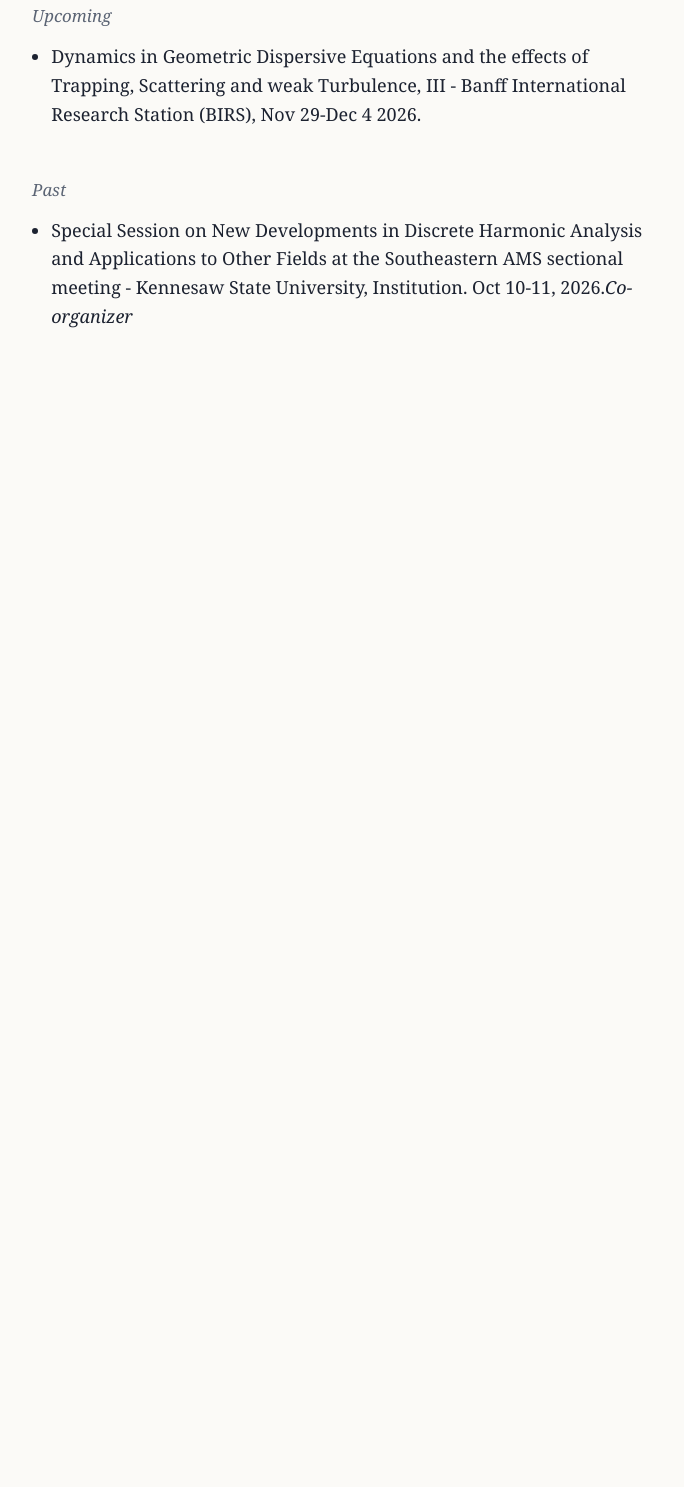
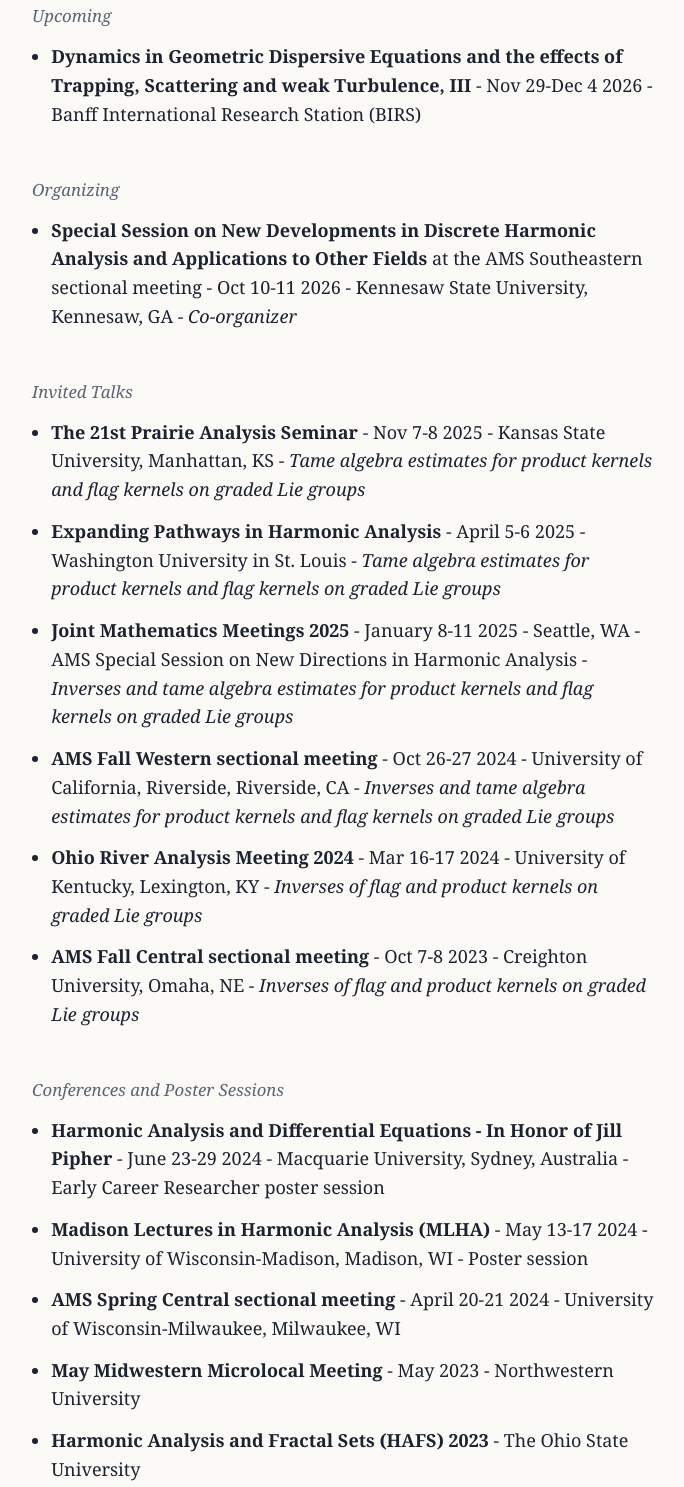
Before and after one commit to stokolosa/stokolosa.github.io, a plain HTML site: page talks.html in a window 1280 px wide. Shown: the part 350-1837 px from the top of the page, without its empty margins (296-980 px from the left). Before the commit the page ends 800 px from the top, so only its background shows below. Drawn offline with Linux system fonts and the light colour scheme.

Commit message:
Add files via upload

```diff
--- a/talks.html
+++ b/talks.html
@@ -28,17 +28,47 @@
   <section>
     <h2>Upcoming</h2>
     <ul>
-      <li>Dynamics in Geometric Dispersive Equations and the effects of Trapping, Scattering
-and weak Turbulence, III - Banff International Research Station (BIRS), Nov 29-Dec 4 2026.</li>
+      <li><strong>Dynamics in Geometric Dispersive Equations and the effects of Trapping, Scattering and weak Turbulence, III</strong> - Nov 29-Dec 4 2026 - Banff International Research Station (BIRS)</li>
     </ul>
   </section>
 
   <section>
-    <h2>Past</h2>
+    <h2>Organizing</h2>
     <ul>
-      <li>Special Session on New Developments in Discrete
-Harmonic Analysis and Applications to Other Fields at the Southeastern AMS sectional
-meeting - Kennesaw State University, Institution. Oct 10-11, 2026.<em>Co-organizer</em></li>
+      <li><strong>Special Session on New Developments in Discrete Harmonic Analysis and Applications to Other Fields</strong> at the AMS Southeastern sectional meeting - Oct 10-11 2026 - Kennesaw State University, Kennesaw, GA - <em>Co-organizer</em></li>
+    </ul>
+  </section>
+
+  <section>
+    <h2>Invited Talks</h2>
+    <ul>
+      <li><strong>The 21st Prairie Analysis Seminar</strong> - Nov 7-8 2025 - Kansas State University, Manhattan, KS - <em>Tame algebra estimates for product kernels and flag kernels on graded Lie groups</em></li>
+      <li><strong>Expanding Pathways in Harmonic Analysis</strong> - April 5-6 2025 - Washington University in St. Louis - <em>Tame algebra estimates for product kernels and flag kernels on graded Lie groups</em></li>
+      <li><strong>Joint Mathematics Meetings 2025</strong> - January 8-11 2025 - Seattle, WA - AMS Special Session on New Directions in Harmonic Analysis - <em>Inverses and tame algebra estimates for product kernels and flag kernels on graded Lie groups</em></li>
+      <li><strong>AMS Fall Western sectional meeting</strong> - Oct 26-27 2024 - University of California, Riverside, Riverside, CA - <em>Inverses and tame algebra estimates for product kernels and flag kernels on graded Lie groups</em></li>
+      <li><strong>Ohio River Analysis Meeting 2024</strong> - Mar 16-17 2024 - University of Kentucky, Lexington, KY - <em>Inverses of flag and product kernels on graded Lie groups</em></li>
+      <li><strong>AMS Fall Central sectional meeting</strong> - Oct 7-8 2023 - Creighton University, Omaha, NE - <em>Inverses of flag and product kernels on graded Lie groups</em></li>
+    </ul>
+  </section>
+
+  <section>
+    <h2>Conferences and Poster Sessions</h2>
+    <ul>
+      <li><strong>Harmonic Analysis and Differential Equations - In Honor of Jill Pipher</strong> - June 23-29 2024 - Macquarie University, Sydney, Australia - Early Career Researcher poster session</li>
+      <li><strong>Madison Lectures in Harmonic Analysis (MLHA)</strong> - May 13-17 2024 - University of Wisconsin-Madison, Madison, WI - Poster session</li>
+      <li><strong>AMS Spring Central sectional meeting</strong> - April 20-21 2024 - University of Wisconsin-Milwaukee, Milwaukee, WI</li>
+      <li><strong>May Midwestern Microlocal Meeting</strong> - May 2023 - Northwestern University</li>
+      <li><strong>Harmonic Analysis and Fractal Sets (HAFS) 2023</strong> - The Ohio State University</li>
+    </ul>
+  </section>
+
+  <section>
+    <h2>Workshops and Summer Schools</h2>
+    <ul>
+      <li><strong>Dynamics in Geometric Dispersive Equations and the effects of Trapping, Scattering and weak Turbulence, III</strong> - Nov 29-Dec 4 2024 - Hausdorff School for Advanced Studies in Mathematics, Bonn, Germany</li>
+      <li><strong>Hausdorff School: "Maximal Operators and Applications"</strong> - July 15-19 2024 - Hausdorff School for Advanced Studies in Mathematics, Bonn, Germany</li>
+      <li><strong>Study guide writing workshop 2023</strong> - August 2023 - University of Pennsylvania</li>
+      <li><strong>Spring Opportunities Workshop at IAS 2023</strong> - January 2023 - The Institute for Advanced Study</li>
     </ul>
   </section>
 
```
